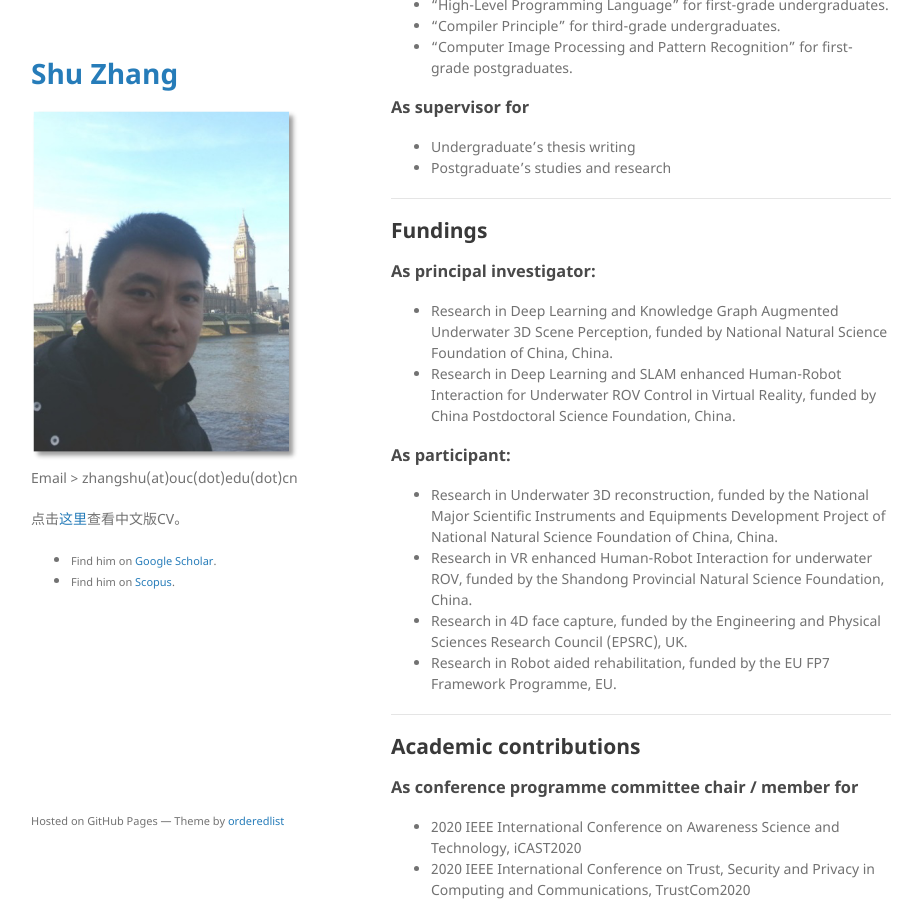
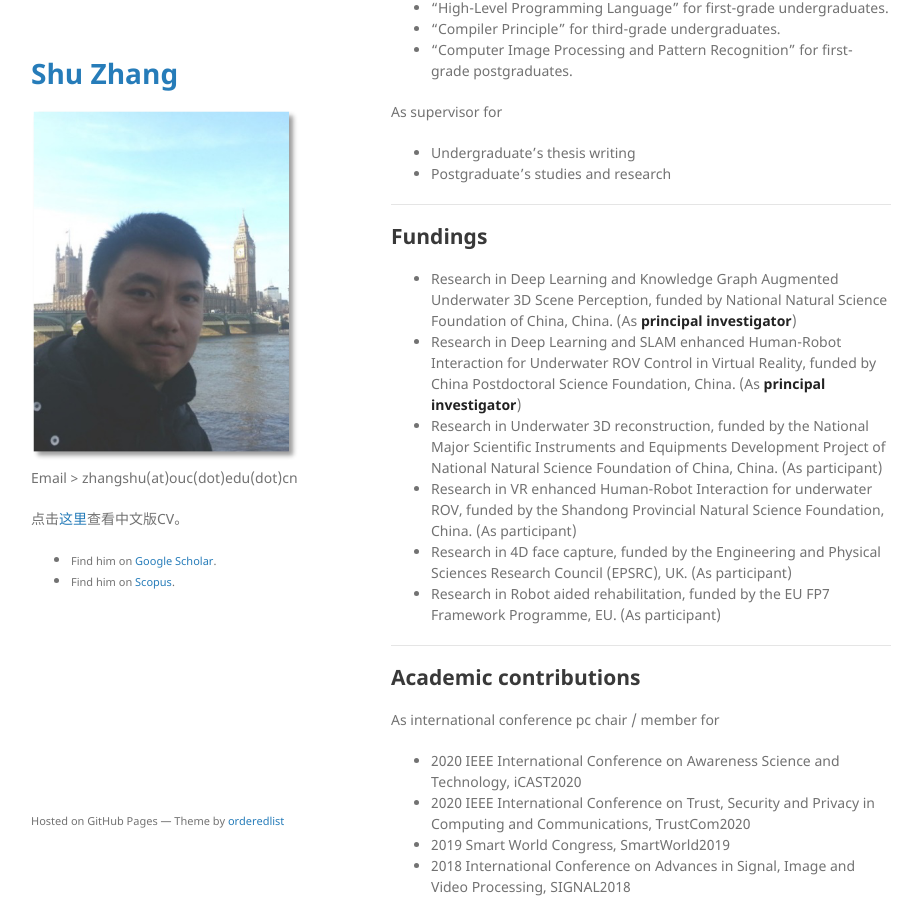
Before and after one commit to jackyspeed/aboutzhangshu, a Jekyll site: the page built from index.md, in a window 1280 px wide and 900 px high, scrolled down 636 px. Shown: the whole window, without its empty margins (179-1101 px from the left). Built offline with Jekyll 4.4.1, drawn with Linux system fonts in a browser that asks for light colours; our own code applies the rules of GitHub Pages for plain Markdown files.

Commit message:
Update index.md

```diff
--- a/index.md
+++ b/index.md
@@ -23,13 +23,13 @@ Shu Zhang received his PhD degree in Computer Application Technologies from Ocea
 
 ## Teaching
 
-### Courses
+Courses
 
 - "High-Level Programming Language" for first-grade undergraduates.
 - "Compiler Principle" for third-grade undergraduates.
 - "Computer Image Processing and Pattern Recognition" for first-grade postgraduates.
 
-### As supervisor for
+As supervisor for
 
 - Undergraduate's thesis writing
 - Postgraduate's studies and research
@@ -38,23 +38,18 @@ Shu Zhang received his PhD degree in Computer Application Technologies from Ocea
 
 ## Fundings
 
-### As principal investigator:
-
- - Research in Deep Learning and Knowledge Graph Augmented Underwater 3D Scene Perception, funded by National Natural Science Foundation of China, China.
- - Research in Deep Learning and SLAM enhanced Human-Robot Interaction for Underwater ROV Control in Virtual Reality,  funded by China Postdoctoral Science Foundation, China.
-
-### As participant:
-
-- Research in Underwater 3D reconstruction, funded by the National Major Scientific Instruments and Equipments Development Project of National Natural Science Foundation of China, China.
-- Research in VR enhanced Human-Robot Interaction for underwater ROV, funded by the Shandong Provincial Natural Science Foundation, China.
-- Research in 4D face capture, funded by the Engineering and Physical Sciences Research Council (EPSRC), UK.
-- Research in Robot aided rehabilitation, funded by the EU FP7 Framework Programme, EU.
+ - Research in Deep Learning and Knowledge Graph Augmented Underwater 3D Scene Perception, funded by National Natural Science Foundation of China, China. (As **principal investigator**)
+ - Research in Deep Learning and SLAM enhanced Human-Robot Interaction for Underwater ROV Control in Virtual Reality,  funded by China Postdoctoral Science Foundation, China. (As **principal investigator**)
+- Research in Underwater 3D reconstruction, funded by the National Major Scientific Instruments and Equipments Development Project of National Natural Science Foundation of China, China. (As participant)
+- Research in VR enhanced Human-Robot Interaction for underwater ROV, funded by the Shandong Provincial Natural Science Foundation, China. (As participant)
+- Research in 4D face capture, funded by the Engineering and Physical Sciences Research Council (EPSRC), UK. (As participant)
+- Research in Robot aided rehabilitation, funded by the EU FP7 Framework Programme, EU. (As participant)
 
 ---
 
 ## Academic contributions
 
-### As conference programme committee chair / member for
+As international conference pc chair / member for
 
 - 2020 IEEE International Conference on Awareness Science and Technology, iCAST2020
 - 2020 IEEE International Conference on Trust, Security and Privacy in Computing and Communications, TrustCom2020
@@ -62,7 +57,7 @@ Shu Zhang received his PhD degree in Computer Application Technologies from Ocea
 - 2018 International Conference on Advances in Signal, Image and Video Processing, SIGNAL2018
 - 2017 International Conference on Ubiquitous Intelligence and Computing, UIC2017
 
-### As reviewer for
+As reviewer for
 
 - IEEE Transactions on Human-Machine Systems
 - Neurocomputing
@@ -84,7 +79,7 @@ Shu Zhang received his PhD degree in Computer Application Technologies from Ocea
 > <sub>h-index</sub> | <sub>5</sub>
 > <sub>i10-index</sub> | <sub>3</sub>
 
-### As first / correspondence author:
+As first / correspondence author:
 
 - **S. Zhang**, T. Wang, G. Li, J. Dong, and H. Yu, "MARS: Parallelism based Metrically Accurate 3D Reconstruction System in Real-Time," Real-Time Image Processing, in Publishing, 2020.
 - **S. Zhang**, H. Yu, T. Wang, J. Dong, and T. D. Pham, “Linearly augmented real-time 4D expressional face capture,” Information Sciences, vol. 545, pp. 331–343, 2020.
@@ -99,7 +94,7 @@ Shu Zhang received his PhD degree in Computer Application Technologies from Ocea
 - **S. Zhang**, H. Yu, J. Dong, T. Wang, L. Qi, and H. Liu, “Combining Kinect and PnP for camera pose estimation,” in Proceedings of 2015 the 8th IEEE International Conference on Human System Interaction (HSI), 2015, pp. 357–361.
 - **S. Zhang**, H. Yu, J. Dong, T. Wang, Z. Ju, and H. Liu, “Automatic reconstruction of dense 3D face point cloud with a single depth image,” in Proceedings of 2015 IEEE International Conference on Systems, Man, and Cybernetics (SMC), 2015, pp. 1439–1444.
 
-### As co-author:
+As co-author:
 
 - J. Sun, H. Yu, G. Zhong, J. Dong, **S. Zhang**, and H.C. Yu, “Random shapley forests: cooperative game based random forests with consistency,” IEEE Transactions on Cybernetics, pp. 1–10, 2020.
 - T. Chen, J. Dong, L. Qi, **S. Zhang**, X. Wang, and Q. Zhao, “Spatial-Temporal Skeleton Feature: An Unit-Level Feature for Temporal Action Proposal Generation,” in 2019 Smart World Congress, 2019.
```
